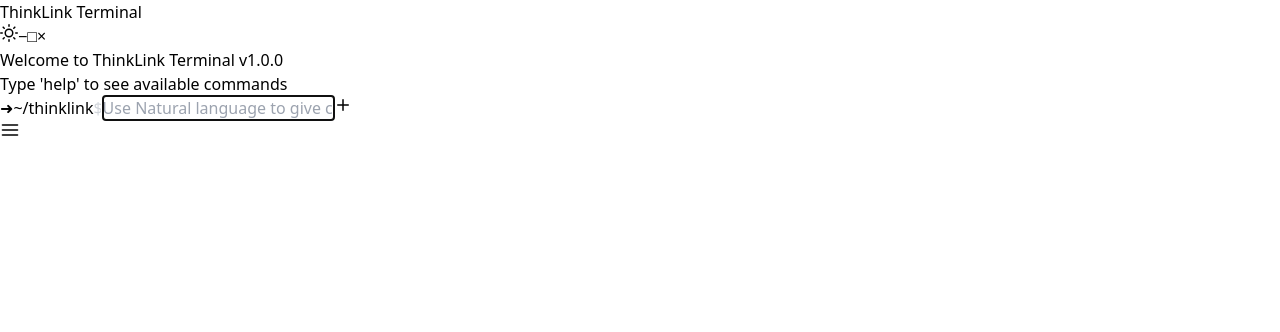
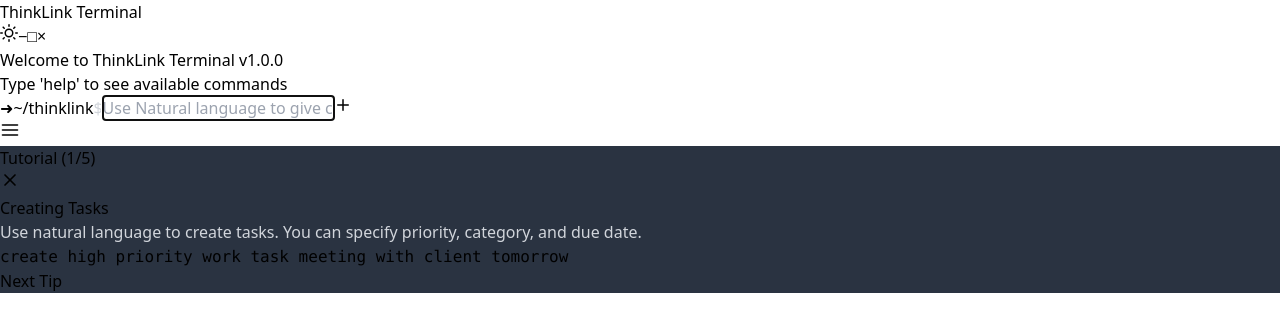
Before and after one commit to GMTStudioTechnology/Think-Link, a React (Vite) app: page /ThinkLink in a window 1280 px wide. Shown: the top 332 px of the page. Built offline with nearby package versions, Linux system fonts and the light colour scheme.

Commit message:
yeeeeeeee

```diff
--- a/src/components/ThinkLink.tsx
+++ b/src/components/ThinkLink.tsx
@@ -8,6 +8,13 @@
   task?: Task;
   message: string;
   suggestions?: string[];
+}
+
+// Add new interface for tutorial content
+interface TutorialStep {
+  title: string;
+  description: string;
+  example: string;
 }
 
 const ThinkLink: React.FC = () => {
@@ -27,6 +34,39 @@
 
   // Filter State
   const [filter, setFilter] = useState<'all' | 'high' | 'medium' | 'low'>('all');
+
+  // Add new state for tutorials
+  const [showTutorial, setShowTutorial] = useState(true);
+  const [currentTutorialStep, setCurrentTutorialStep] = useState(0);
+
+  // Add tutorial content
+  const tutorials: TutorialStep[] = [
+    {
+      title: "Creating Tasks",
+      description: "Use natural language to create tasks. You can specify priority, category, and due date.",
+      example: "create high priority work task meeting with client tomorrow"
+    },
+    {
+      title: "Task Categories",
+      description: "Available categories: work, personal, shopping, health, study, finance, home, family, project, meeting, travel, fitness",
+      example: "add shopping task buy groceries"
+    },
+    {
+      title: "Setting Priority",
+      description: "Use words like 'urgent', 'important', 'later', or explicitly state priority.",
+      example: "create urgent task finish report by friday"
+    },
+    {
+      title: "Time Management",
+      description: "Use natural date expressions: today, tomorrow, next week, or specific days.",
+      example: "add task gym workout next monday"
+    },
+    {
+      title: "Task Management",
+      description: "Use commands like 'complete', 'delete', or 'show' to manage tasks.",
+      example: "complete task <task-id>"
+    }
+  ];
 
   // Memoize filteredTasks to optimize performance and satisfy ESLint
   const filteredTasks = useMemo(() => {
@@ -122,18 +162,17 @@
           setCommandHistory(prev => [...prev, `Suggestions: ${suggestions.join(', ')}`]);
         }
       }
-
-      if (result.action === 'complete' && result.task) {
-        const taskId = result.task.id;
+      if (result.action === 'complete' && result.task?.id) {
         setTasks(prev => {
           const updatedTasks = prev.map(task =>
-            task.id === taskId ? { ...task, status: 'done' as const } : task
+            task.id === result.task?.id ? { ...task, status: 'pending' as const } : task
           );
-          const updatedCanvas = nlpModel.current.generateAdvancedCanvas(updatedTasks);
-          setCommandHistory(prevHistory => [...prevHistory, result.message, updatedCanvas]);
-          setCanvasContent(updatedCanvas);
-          setCanvasVisible(true);
-          return updatedTasks;
+          // Sort tasks to move completed ones to the bottom
+          const sortedTasks = [
+            ...updatedTasks.filter(task => task.status === 'pending'),
+            ...updatedTasks.filter(task => task.status === 'done')
+          ];
+          return sortedTasks;
         });
       }
 
@@ -188,8 +227,73 @@
   // Determine theme classes
   const isDarkMode = theme === 'dark' || (theme === 'system' && window.matchMedia('(prefers-color-scheme: dark)').matches);
 
+  // Add tutorial navigation
+  const nextTutorialStep = () => {
+    if (currentTutorialStep < tutorials.length - 1) {
+      setCurrentTutorialStep(prev => prev + 1);
+    } else {
+      setShowTutorial(false);
+    }
+  };
+
+  // Add tutorial component
+  const renderTutorial = () => (
+    <AnimatePresence>
+      {showTutorial && (
+        <motion.div
+          initial={{ opacity: 0, y: 20 }}
+          animate={{ opacity: 1, y: 0 }}
+          exit={{ opacity: 0, y: -20 }}
+          className={`fixed bottom-20 left-6 right-6 md:left-auto md:right-24 md:w-96 bg-${isDarkMode ? 'gray-800' : 'white'} rounded-lg shadow-xl p-6 border border-${isDarkMode ? 'gray-700' : 'gray-200'}`}
+        >
+          <div className="flex justify-between items-center mb-4">
+            <h3 className={`text-${isDarkMode ? 'white' : 'gray-900'} font-semibold`}>
+              Tutorial ({currentTutorialStep + 1}/{tutorials.length})
+            </h3>
+            <button
+              onClick={() => setShowTutorial(false)}
+              className={`text-${isDarkMode ? 'gray-400' : 'gray-600'} hover:text-${isDarkMode ? 'white' : 'black'}`}
+            >
+              <FiX size={20} />
+            </button>
+          </div>
+          <div className="space-y-4">
+            <h4 className={`text-${isDarkMode ? 'white' : 'gray-900'} font-medium`}>
+              {tutorials[currentTutorialStep].title}
+            </h4>
+            <p className={`text-${isDarkMode ? 'gray-300' : 'gray-600'}`}>
+              {tutorials[currentTutorialStep].description}
+            </p>
+            <div className={`bg-${isDarkMode ? 'gray-900' : 'gray-100'} p-3 rounded-md`}>
+              <code className={`text-${isDarkMode ? 'green-400' : 'green-600'}`}>
+                {tutorials[currentTutorialStep].example}
+              </code>
+            </div>
+            <button
+              onClick={nextTutorialStep}
+              className={`w-full py-2 px-4 bg-blue-600 text-white rounded-md hover:bg-blue-700 transition-colors`}
+            >
+              {currentTutorialStep < tutorials.length - 1 ? 'Next Tip' : 'Got it!'}
+            </button>
+          </div>
+        </motion.div>
+      )}
+    </AnimatePresence>
+  );
+
+  // Add tutorial toggle button
+  const renderTutorialButton = () => (
+    <button
+      onClick={() => setShowTutorial(true)}
+      className={`fixed bottom-6 left-6 bg-${isDarkMode ? 'blue-600' : 'blue-500'} text-white p-3 rounded-full shadow-lg hover:bg-${isDarkMode ? 'blue-700' : 'blue-600'} focus:outline-none transition-colors duration-300`}
+      title="Show Tutorial"
+    >
+      <FiMenu size={20} />
+    </button>
+  );
+
   return (
-    <div className={`${isDarkMode ? 'bg-gray-900 text-white' : 'bg-gray-100 text-gray-900'} min-h-screen w-full p-6 flex transition-colors duration-500`}>
+    <div className={`${isDarkMode ? 'bg-black text-white' : 'bg-white text-black'} h-screen w-full p-6 flex transition-colors duration-500 overflow-hidden`}>
       <motion.div
         variants={terminalVariants}
         animate={canvasVisible ? 'expanded' : 'collapsed'}
@@ -216,35 +320,35 @@
                 className="w-3 h-3 rounded-full bg-green-500 cursor-pointer"
               />
             </div>
-            <div className="text-gray-400 text-sm font-medium tracking-wide">ThinkLink Terminal</div>
+            <div className="text-white text-sm font-medium tracking-wide">ThinkLink Terminal</div>
           </div>
           <div className="flex items-center space-x-4">
-            <button onClick={toggleTheme} className="text-gray-400 hover:text-yellow-400 transition-colors" title="Toggle Theme">
+            <button onClick={toggleTheme} className="text-white hover:text-yellow-400 transition-colors" title="Toggle Theme">
               {isDarkMode ? <FiSun size={18} /> : <FiMoon size={18} />}
             </button>
             <motion.button
               whileHover={{ scale: 1.1, color: '#fff' }}
               transition={expandTransition}
-              className="text-gray-400"
+              className="text-white"
               title="Minimize"
             >−</motion.button>
             <motion.button
               whileHover={{ scale: 1.1, color: '#fff' }}
               transition={expandTransition}
-              className="text-gray-400"
+              className="text-white"
               title="Maximize"
             >□</motion.button>
             <motion.button
               whileHover={{ scale: 1.1, color: '#fff' }}
               transition={expandTransition}
-              className="text-gray-400"
+              className="text-white"
               title="Close"
             >×</motion.button>
           </div>
         </div>
 
         {/* Terminal Body */}
-        <div ref={terminalRef} className="flex-1 overflow-auto p-6 font-mono text-sm">
+        <div ref={terminalRef} className="flex-1 overflow-y-auto p-6 font-mono text-sm">
           <AnimatePresence>
             {showWelcome && (
               <motion.div
@@ -252,7 +356,7 @@
                 animate={{ opacity: 1, y: 0 }}
                 exit={{ opacity: 0 }}
                 transition={expandTransition}
-                className="text-gray-400 mb-6 leading-relaxed"
+                className="text-white mb-6 leading-relaxed"
               >
                 Welcome to ThinkLink Terminal v1.0.0
                 <br />
@@ -276,7 +380,7 @@
                 ) : cmd.startsWith('Suggestions:') ? (
                   <span className="text-blue-400 italic">{cmd}</span>
                 ) : (
-                  <span className={`${isDarkMode ? 'text-gray-300' : 'text-gray-700'}`}>{cmd}</span>
+                  <span className={`${isDarkMode ? 'text-white' : 'text-black'}`}>{cmd}</span>
                 )}
               </motion.div>
             ))}
@@ -319,7 +423,7 @@
             animate={{ x: 0 }}
             exit={{ x: 800, transition: { duration: 0 } }}
             transition={{ type: 'spring', stiffness: 300, damping: 30 }}
-            className={`w-[800px] h-full bg-${isDarkMode ? 'gray-800/90' : 'gray-100/90'} backdrop-blur-xl rounded-2xl shadow-2xl border border-${isDarkMode ? 'gray-700' : 'gray-300'}/50 p-6 overflow-auto flex flex-col`}
+            className={`w-[800px] h-full bg-${isDarkMode ? 'gray-800/90' : 'gray-100/90'} backdrop-blur-xl rounded-2xl shadow-2xl border border-${isDarkMode ? 'gray-700' : 'gray-300'}/50 p-6 overflow-y-auto flex flex-col`}
           >
             <div className="flex justify-between items-center mb-4">
               <h2 className={`text-${isDarkMode ? 'white' : 'gray-900'} text-lg font-semibold`}>ThinkLink Canvas</h2>
@@ -327,7 +431,7 @@
                 <FiX size={20} />
               </button>
             </div>
-            <div className="bg-gray-700/20 p-6 rounded-lg flex-1 overflow-auto mb-6">
+            <div className="bg-black p-6 rounded-lg flex-1 overflow-y-auto mb-6">
               <pre className={`text-${isDarkMode ? 'gray-300' : 'gray-800'} whitespace-pre-wrap text-base leading-relaxed`}>
                 {canvasContent}
               </pre>
@@ -340,7 +444,7 @@
               <div className="flex flex-wrap gap-2">
                 <button
                   onClick={() => setFilter('all')}
-                  className={`px-3 py-1 rounded-full border ${isDarkMode ? 'border-gray-600' : 'border-gray-300'}
+                  className={`px-3 py-1 rounded-full border ${isDarkMode ? 'border-black' : 'border-white'}
                   ${filter === 'all' ? `bg-${isDarkMode ? 'gray-700' : 'gray-200'}` : `hover:bg-${isDarkMode ? 'gray-700' : 'gray-200'}`}`}
                 >
                   All
@@ -369,22 +473,22 @@
               </div>
             </div>
             <div className="mt-6">
-              <h3 className={`text-${isDarkMode ? 'white' : 'gray-900'} font-medium mb-2`}>Training Statistics</h3>
+              <h3 className={`text-${isDarkMode ? 'white' : 'black'} font-medium mb-2`}>Training Statistics</h3>
               <div className="flex justify-between mb-2">
-                <span className={`text-${isDarkMode ? 'gray-400' : 'gray-600'}`}>Samples Count:</span>
-                <span className={`text-${isDarkMode ? 'gray-200' : 'gray-800'}`}>{nlpModel.current.getTrainingStats().samplesCount}</span>
+                <span className={`text-${isDarkMode ? 'white' : 'black'}`}>Samples Count:</span>
+                <span className={`text-${isDarkMode ? 'white' : 'black'}`}>{nlpModel.current.getTrainingStats().samplesCount}</span>
               </div>
               <div className="flex justify-between mb-2">
-                <span className={`text-${isDarkMode ? 'gray-400' : 'gray-600'}`}>Average Accuracy:</span>
-                <span className={`text-${isDarkMode ? 'gray-200' : 'gray-800'}`}>
+                <span className={`text-${isDarkMode ? 'white' : 'black'}`}>Average Accuracy:</span>
+                <span className={`text-${isDarkMode ? 'white' : 'black'}`}>
                   {(nlpModel.current.getTrainingStats().averageAccuracy * 100).toFixed(2)}%
                 </span>
               </div>
             </div>
             {/* Task Dependencies */}
             <div className="mt-6">
-              <h3 className={`text-${isDarkMode ? 'white' : 'gray-900'} font-medium mb-2`}>Task Dependencies</h3>
-              <div className="bg-gray-700/20 p-4 rounded-lg">
+              <h3 className={`text-${isDarkMode ? 'white' : 'black'} font-medium mb-2`}>Task Dependencies</h3>
+              <div className="bg-black p-4 rounded-lg">
                 <pre className={`text-${isDarkMode ? 'gray-300' : 'gray-800'} whitespace-pre-wrap text-base leading-relaxed`}>
                   {nlpModel.current.visualizeDependencies(tasks)}
                 </pre>
@@ -402,6 +506,10 @@
       >
         {canvasVisible ? <FiX size={20} /> : <FiMenu size={20} />}
       </button>
+
+      {/* Add tutorial components */}
+      {renderTutorial()}
+      {!showTutorial && renderTutorialButton()}
     </div>
   );
 };
--- a/src/index.css
+++ b/src/index.css
@@ -1,18 +1,53 @@
 @tailwind base;
 @tailwind components;
 @tailwind utilities;
+
+/* Hide scrollbars but keep functionality */
+* {
+  scrollbar-width: none; /* Firefox */
+  -ms-overflow-style: none; /* IE and Edge */
+}
+
+/* Hide scrollbar for Chrome, Safari and Opera */
+*::-webkit-scrollbar {
+  display: none;
+}
+
+/* Calendar dot styling */
 .react-calendar__tile .dot {
   display: flex;
   justify-content: center;
   align-items: center;
 }
-  /* Example: Adjust sidebar visibility on smaller screens */
+
+/* Responsive sidebar */
 @media (max-width: 768px) {
   .sidebar-hidden {
     display: none;
   }
 }
-  /* Example: High contrast for text */
-.text-gray-300 { color: #D1D5DB; } /* Adjust if necessary */
-.bg-gray-700 { background-color: #374151; }
-.bg-gray-800 { background-color: #1F2937; }
+
+/* Enhanced text contrast */
+.text-gray-300 {
+  color: #D1D5DB;
+}
+
+/* Background colors with opacity for better layering */
+.bg-gray-700 {
+  background-color: rgba(55, 65, 81, 0.95);
+}
+
+.bg-gray-800 {
+  background-color: rgba(31, 41, 55, 0.95);
+}
+
+/* Smooth transitions */
+.transition-all {
+  transition: all 0.3s ease-in-out;
+}
+
+/* Better container overflow handling */
+.overflow-container {
+  overflow: auto;
+  -webkit-overflow-scrolling: touch;
+}
```
Lines whose indentation alone changed are shown as unchanged.
